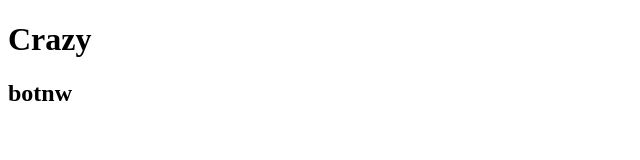
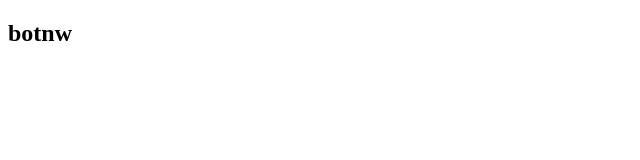
Before and after one commit to JavierSR/turnos, a website: page public/index.html in a window 1280 px wide. Shown: the whole page, without its empty margins (0-640 px from the left). Drawn offline with Linux system fonts and the light colour scheme.

Commit message:
Update index.html

```diff
--- a/public/index.html
+++ b/public/index.html
@@ -6,7 +6,6 @@
     <title>Turnos</title>
 </head>
 <body>
-    <h1>Crazy</h1>
     <h2>botnw</h2>
 </body>
 </html>
```
